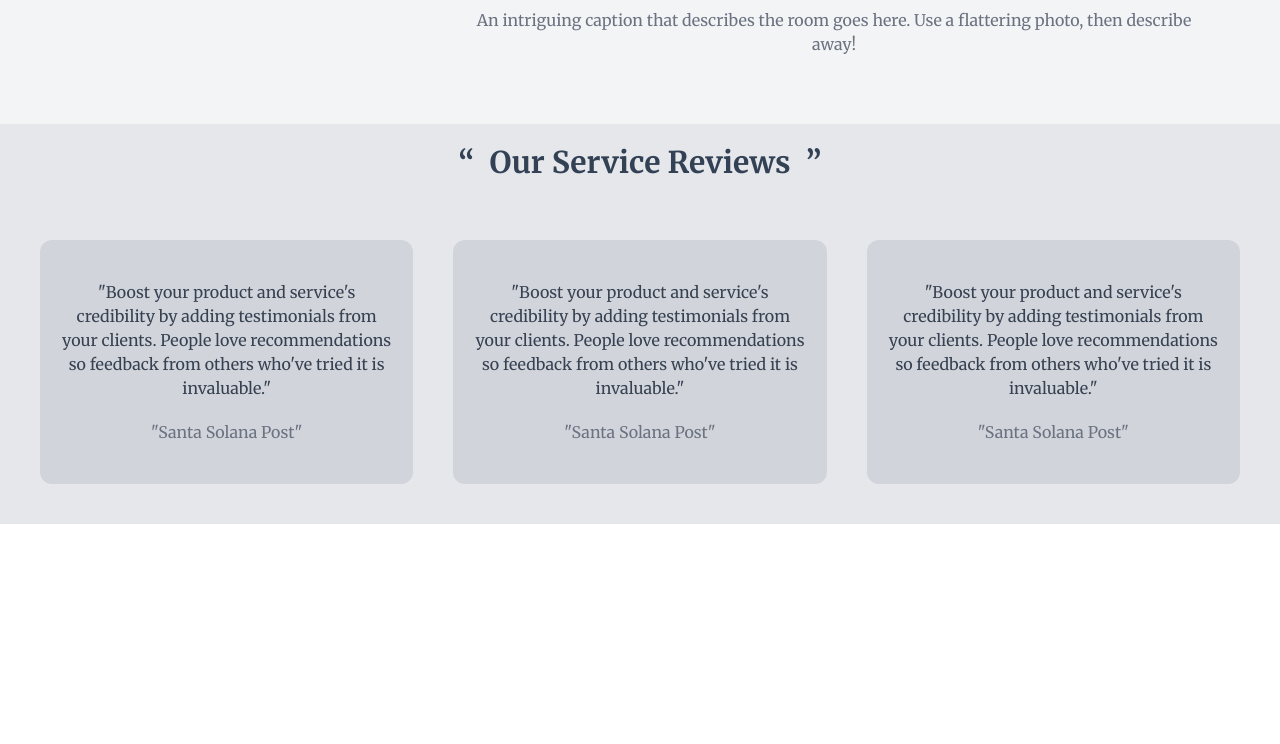
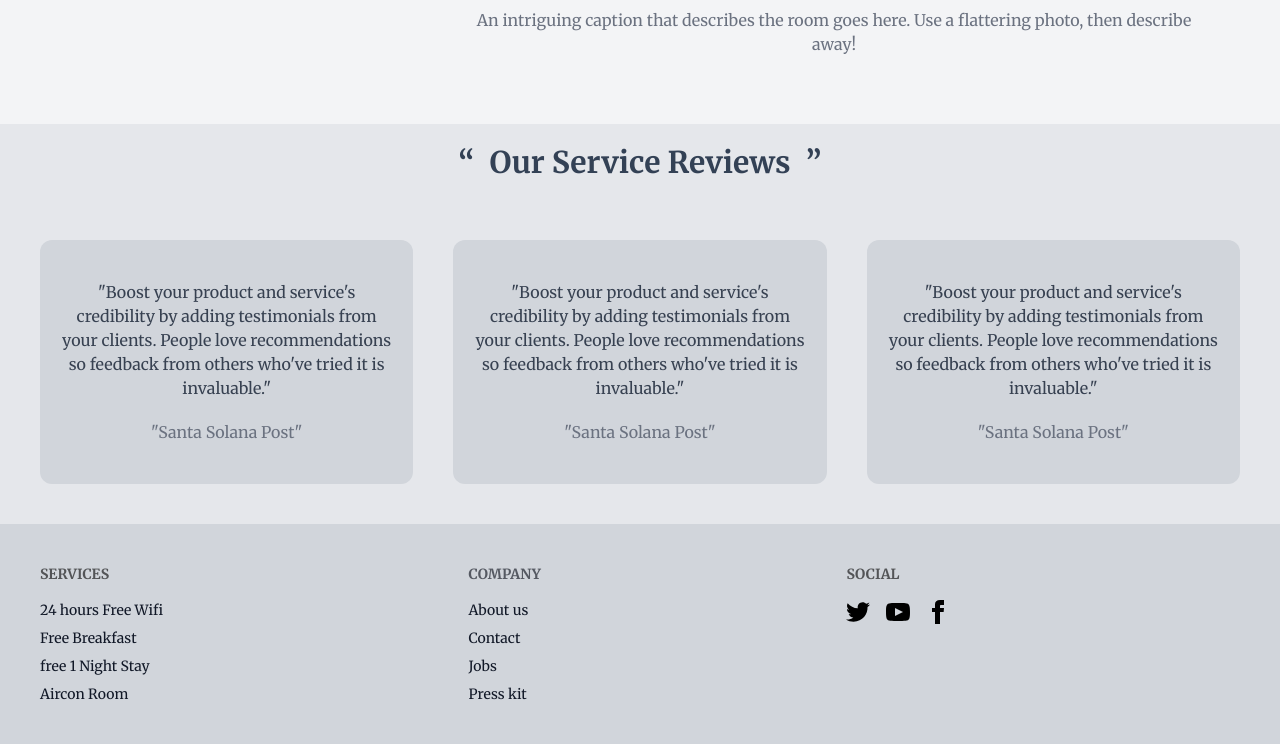
Before and after one commit to I-Am-Loki-14/HOTEL, a plain HTML site: page src/index.html in a window 1280 px wide. Shown: the part 3139-3883 px from the top of the page. Before the commit the page ends 3663 px from the top, so only its background shows below. Drawn offline with nearby package versions, Linux system fonts and the light colour scheme.

Commit message:
footer done

```diff
--- a/src/index.html
+++ b/src/index.html
@@ -288,6 +288,54 @@
     </section>
     <!-- review ends  -->
 
+    <!-- footer starts  -->
+    <footer class="footer bg-gray-300 text-base-content p-10">
+        <nav>
+            <h6 class="footer-title text-black">Services</h6>
+            <a class="link link-hover text-gray-900 ">24 hours Free Wifi</a>
+            <a class="link link-hover text-gray-900">Free Breakfast</a>
+            <a class="link link-hover text-gray-900">free 1 Night Stay</a>
+            <a class="link link-hover text-gray-900">Aircon Room</a>
+        </nav>
+        <nav>
+            <h6 class="footer-title text-gray-950">Company</h6>
+            <a class="link link-hover text-gray-900">About us</a>
+            <a class="link link-hover text-gray-900">Contact</a>
+            <a class="link link-hover text-gray-900">Jobs</a>
+            <a class="link link-hover text-gray-900">Press kit</a>
+        </nav>
+        <nav>
+            <h6 class="footer-title text-black">Social</h6>
+            <div class="grid grid-flow-col gap-4">
+                <a href="###" class="text-black ">
+                    <svg xmlns="http://www.w3.org/2000/svg" width="24" height="24" viewBox="0 0 24 24"
+                        class="fill-current">
+                        <path
+                            d="M24 4.557c-.883.392-1.832.656-2.828.775 1.017-.609 1.798-1.574 2.165-2.724-.951.564-2.005.974-3.127 1.195-.897-.957-2.178-1.555-3.594-1.555-3.179 0-5.515 2.966-4.797 6.045-4.091-.205-7.719-2.165-10.148-5.144-1.29 2.213-.669 5.108 1.523 6.574-.806-.026-1.566-.247-2.229-.616-.054 2.281 1.581 4.415 3.949 4.89-.693.188-1.452.232-2.224.084.626 1.956 2.444 3.379 4.6 3.419-2.07 1.623-4.678 2.348-7.29 2.04 2.179 1.397 4.768 2.212 7.548 2.212 9.142 0 14.307-7.721 13.995-14.646.962-.695 1.797-1.562 2.457-2.549z">
+                        </path>
+                    </svg>
+                </a>
+                <a href="###" class="text-black">
+                    <svg xmlns="http://www.w3.org/2000/svg" width="24" height="24" viewBox="0 0 24 24"
+                        class="fill-current">
+                        <path
+                            d="M19.615 3.184c-3.604-.246-11.631-.245-15.23 0-3.897.266-4.356 2.62-4.385 8.816.029 6.185.484 8.549 4.385 8.816 3.6.245 11.626.246 15.23 0 3.897-.266 4.356-2.62 4.385-8.816-.029-6.185-.484-8.549-4.385-8.816zm-10.615 12.816v-8l8 3.993-8 4.007z">
+                        </path>
+                    </svg>
+                </a>
+                <a href="###" class="text-black">
+                    <svg xmlns="http://www.w3.org/2000/svg" width="24" height="24" viewBox="0 0 24 24"
+                        class="fill-current ">
+                        <path
+                            d="M9 8h-3v4h3v12h5v-12h3.642l.358-4h-4v-1.667c0-.955.192-1.333 1.115-1.333h2.885v-5h-3.808c-3.596 0-5.192 1.583-5.192 4.615v3.385z">
+                        </path>
+                    </svg>
+                </a>
+            </div>
+        </nav>
+    </footer>
+    <!-- footer ends  -->
+
     <script src="https://unpkg.com/aos@2.3.1/dist/aos.js"></script>
     <script>
         AOS.init();
```
Also changed, not shown: src/output.css.
